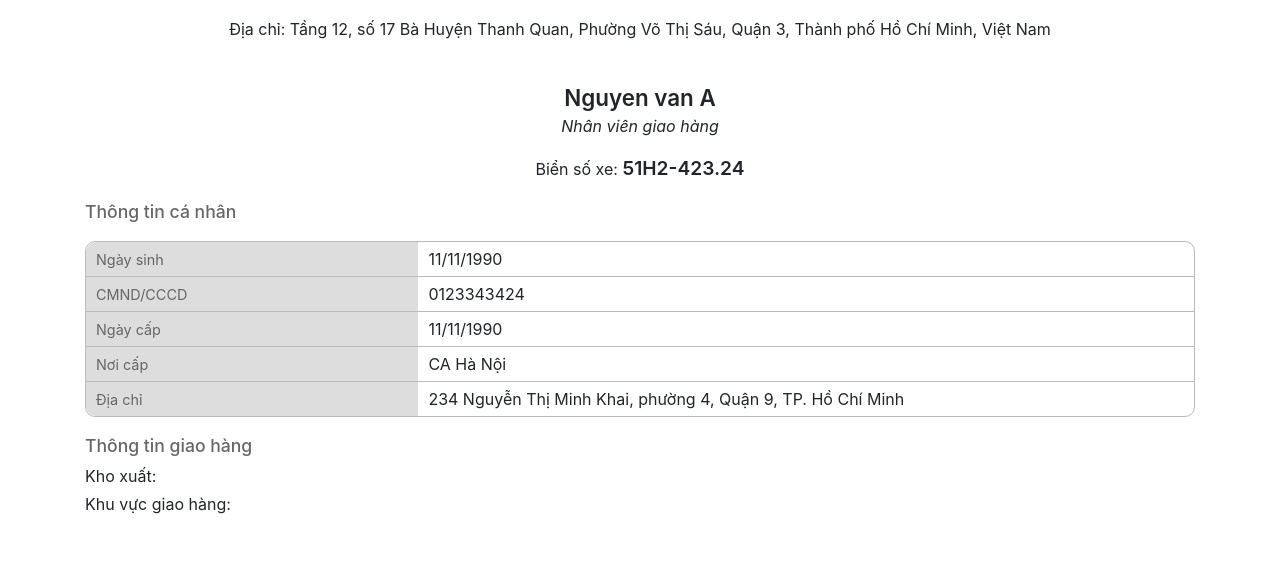
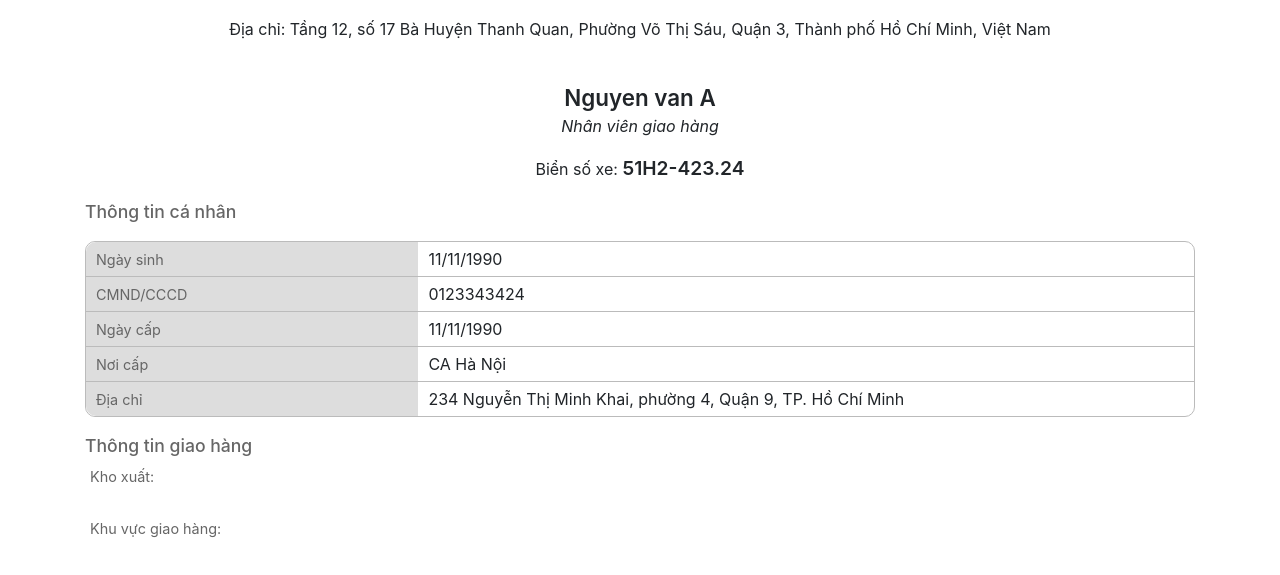
Before and after one commit to vuamitom/shipper-vnshop, a plain HTML site: page index.html in a window 1280 px wide. Shown: the part 93-668 px from the top of the page. Drawn offline with nearby package versions, Linux system fonts and the light colour scheme; no server answers.

Commit message:
Update style.css

```diff
--- a/css/style.css
+++ b/css/style.css
@@ -51,3 +51,14 @@ tr.border_top td {
   font-size: 1.4rem;
   font-weight: 600;
 }
+
+.label {
+  font-size: 0.9rem;
+  padding-left: 5px;
+  color: #666;
+}
+
+.content {
+  padding-left: 5px;
+  font-size: 1rem;
+}
```
